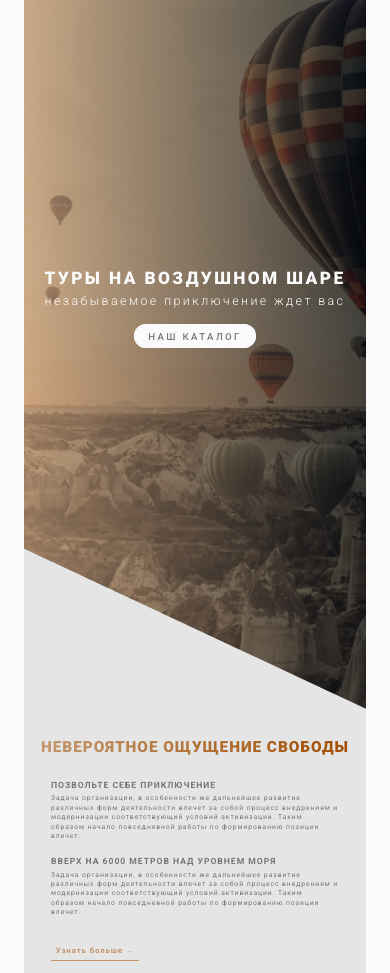
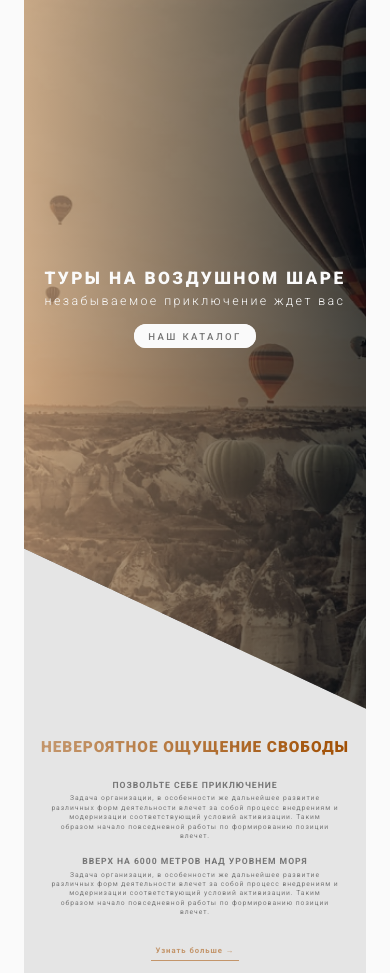
Before and after one commit to Maksym-Siroshtan/balloons, a plain HTML site: page index.html in a window 390 px wide. Shown: the part 117-1090 px from the top of the page. Drawn offline with Linux system fonts and the light colour scheme; files whose address does not match are found by name; a web font is replaced by a local one.

Commit message:
Mobile adaptive

```diff
--- a/sass/components/_adventure-card.sass
+++ b/sass/components/_adventure-card.sass
@@ -8,6 +8,9 @@
   transition: all .2s
   @include respond(tab-land)
     padding: 1.8rem
+  @include respond(phone)
+    width: 90%
+    margin: 0 auto
   &:hover
     transform: translateY(-1.5rem) scale(1.1)
 
--- a/sass/components/_tour-card.sass
+++ b/sass/components/_tour-card.sass
@@ -4,27 +4,36 @@
   perspective: 150rem
   -moz-perspective: 150rem
   @include respond(tab-port)
-    height: 64rem
+    height: auto
 
   &__side
     position: absolute
     top: 0
     left: 0
+    width: 100%
     height: 100%
-    width: 100%
     background: $color-white
     color: $color-gray
     backface-visibility: hidden
     border-radius: .5rem
     box-shadow: $box-shadow
     transition: all .7s ease-out
+    @include respond(tab-port)
+      position: relative
     &_front
+      padding-bottom: 16rem
     &_back
       background: linear-gradient(120deg, $brown-color-light, $brown-color-dark)
       transform: rotateY(180deg)
-
+      @include respond(tab-port)
+        padding-top: 5rem
+        margin-top: -11rem
+        clip-path: polygon(0 0, 100% 11%, 100% 100%, 0% 100%)
+        transform: rotateY(0deg)
   &:hover &__side_front
     transform: rotateY(-180deg)
+    @include respond(tab-port)
+        transform: rotateY(0deg)
   &:hover &__side_back
     transform: rotateY(0deg)
 
@@ -89,7 +98,13 @@
     left: 50%
     transform: translate(-50%, -50%)
     text-align: center
-
+    @include respond(tab-port)
+      position: relative
+      top: 0
+      left: 0
+      padding: 10rem
+      transform: rotateY(0deg)
+      transform: translate(0%, 0%)
   &__paragraph
     letter-spacing: .2rem
     text-transform: uppercase
--- a/sass/layout/_footer.sass
+++ b/sass/layout/_footer.sass
@@ -16,8 +16,8 @@
     @include respond(tab-land)
       margin-right: 1.6rem
     @include respond(tab-port)
-      margin-right: 3rem
-      margin-bottom: 3rem
+      margin: 0
+      padding: 2rem
 
   &__link
     &:link, &:visited
--- a/sass/layout/_grid.sass
+++ b/sass/layout/_grid.sass
@@ -14,7 +14,8 @@
 
 .col-1-of-2
   width: calc((100% - #{$gutter-horizontal}) / 2)
-
+  @include respond(phone)
+    text-align: center
 .col-1-of-3
   width: calc((100% - 2 * #{$gutter-horizontal}) / 3)
   @include respond(tab-land)
--- a/sass/layout/_header.sass
+++ b/sass/layout/_header.sass
@@ -6,7 +6,7 @@
 
   &__logo
     position: absolute
-    top: multiply(25, 2) * 1px
+    top: multiply(25, 2) * 0.1rem
     left: 5rem
     width: 5.6rem
     height: 7rem
--- a/sass/pages/_home.sass
+++ b/sass/pages/_home.sass
@@ -35,3 +35,5 @@
 .section-book
   padding: 10rem
   background: linear-gradient(90deg, $brown-color-light, $brown-color-dark)
+  @include respond(tab-port)
+    padding: 3rem
```
Also changed, not shown: css/style.css, css/style.min.css.
